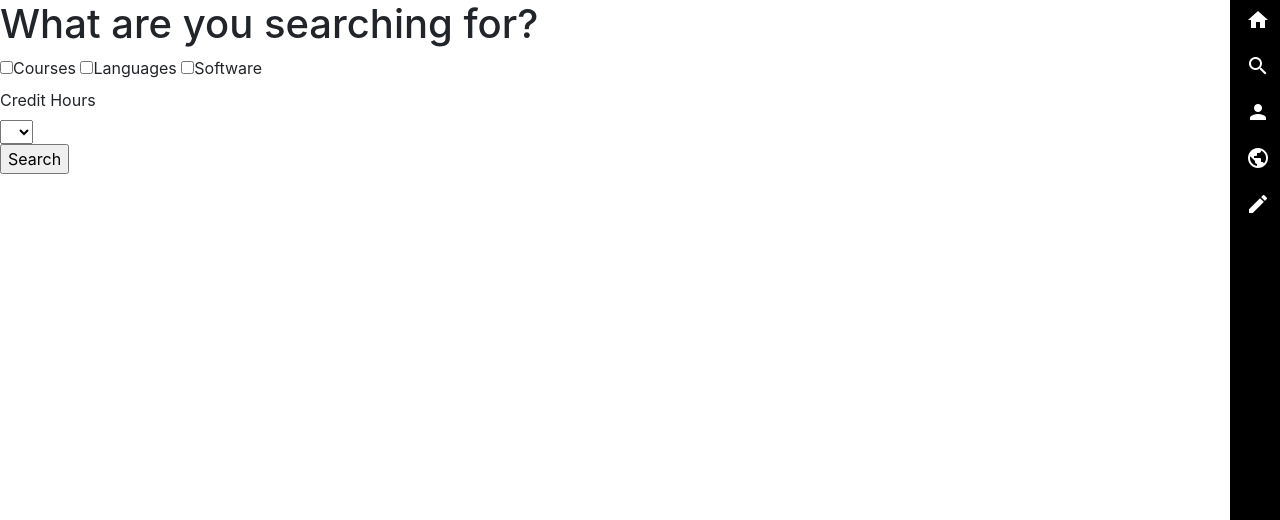
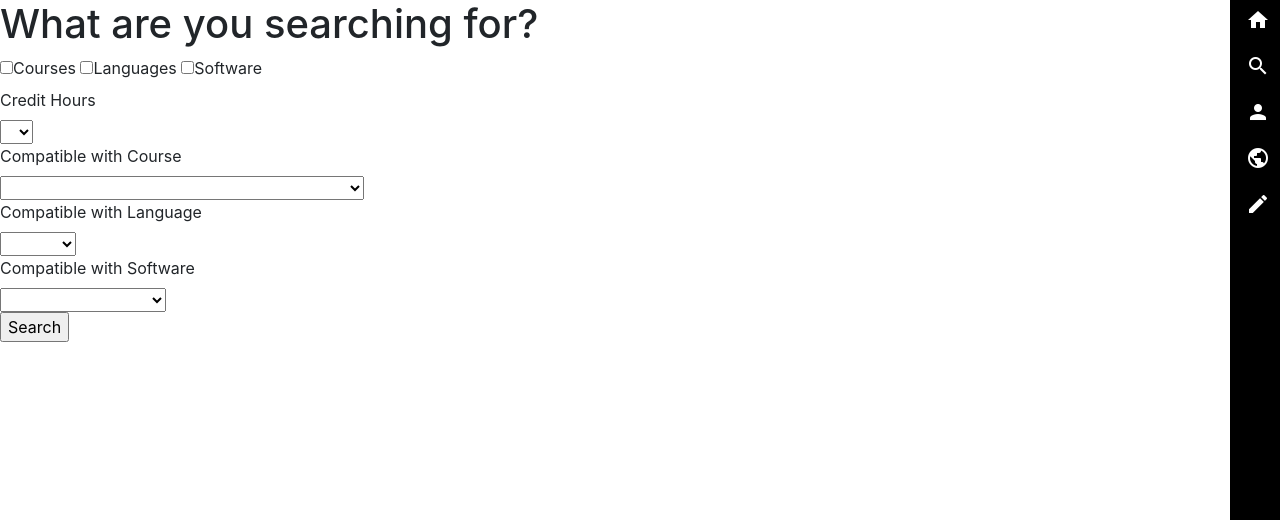
Before and after one commit to jeffreyalanwang/cheesecookie, a Flask app: page /search in a window 1280 px wide. Shown: the top 520 px of the page. Run offline with Flask 2, Linux system fonts and the light colour scheme; data comes from the database, SQL or seed files in the repository.

Commit message:
Many to many relationships implemented and 3/4 are searchable

```diff
--- a/app.py
+++ b/app.py
@@ -46,15 +46,14 @@ LanguageSoftware = db.Table(
     db.PrimaryKeyConstraint('language_id', 'software_id')
 )
 
-# I don't have time to figure out how to make this work. Next Sprint
-'''
+
 CourseRequiresCourse = db.Table(
     "CourseRequiresCourse",
     db.Column("course_id", db.ForeignKey('course.id')),
     db.Column("required_course_id", db.ForeignKey('course.id')),
     db.PrimaryKeyConstraint('course_id', 'required_course_id')
 )
-'''
+
 
 class Course(db.Model):
     id = db.Column(db.Integer, primary_key=True, autoincrement=True)
@@ -66,8 +65,7 @@ class Course(db.Model):
     compatible_language = db.relationship('Language', secondary=CourseLanguage, backref='compatible_course')
     compatible_software = db.relationship('Software', secondary=CourseSoftware, backref='compatible_course')
 
-    # I don't have time to figure out how to make this work. Next Sprint
-    # course_requires = db.relationship('Course', secondary=CourseRequiresCourse, backref='prerequisite')
+    course_requires = db.relationship('Course', secondary=CourseRequiresCourse, primaryjoin=(CourseRequiresCourse.c.course_id == id), secondaryjoin=(CourseRequiresCourse.c.required_course_id == id), backref='prerequisite_of')
 
     def __repr__(self):
         return '<Course: %r>' % self.title
@@ -109,6 +107,12 @@ def index():
 
 @app.route('/search', methods=['POST','GET'])
 def search():
+
+    # Used to dynamically list courses/languages/software
+    all_course = Course.query.order_by(Course.id).all()
+    all_language = Language.query.order_by(Language.id).all()
+    all_software = Software.query.order_by(Software.id).all()
+
     if request.method == 'POST':
         # TODO gather categories/search terms/narrowing factors/
 
@@ -118,11 +122,13 @@ def search():
 
         creditHours = request.form.get('credit_hours',False)
 
-        # I don't have time to figure out how to make this work. Next Sprint
-        '''
         compatibleLanguage = request.form.get('compatible_language',False)
         compatibleSoftware = request.form.get('compatible_software',False)
         compatibleCourse = request.form.get('compatible_course',False)
+
+        '''
+        prerequisiteCourse = request.form.get('prerequisite_course',False)
+        requiresCourse = request.form.get('requires_course',False)
         '''
 
         # TODO perform the SQL queries to get the results list
@@ -131,17 +137,24 @@ def search():
         if searchCourse:
             courses = Course.query
 
-            # I don't have time to figure out how to make this work. Next Sprint
-            '''
+            if int(creditHours) > 0:
+                courses = courses.filter_by(credit_hours=creditHours)
+
             if int(compatibleLanguage) > 0:
-                courses.filter_by(compatible_language=compatibleLanguage)
+                courses = courses.join(Course.compatible_language).filter(Language.id==compatibleLanguage)
 
             if int(compatibleSoftware) > 0:
-                print()
+                courses = courses.join(Course.compatible_software).filter(Software.id==compatibleSoftware)
+
+            # difficulty implementing this correctly as self joins are not working.
+            '''
+            if int(prerequisiteCourse) > 0:
+                courses = courses.join(Course.prerequisite_of).filter(Course.id==prerequisiteCourse)
+
+            if int(requiresCourse) > 0:
+                courses = courses.join(Course.course_requires).filter(Course.id==requiresCourse)
             '''
 
-            if int(creditHours) > 0:
-                courses = courses.filter_by(credit_hours=creditHours)
             courses = courses.order_by(Course.id).all()
         else:
             courses = []
@@ -150,13 +163,11 @@ def search():
         if searchLanguage:
             languages = Language.query
 
-            # I don't have time to figure out how to make this work. Next Sprint
-            '''
-            if compatibleCourse:
-                print()
-            if compatibleSoftware:
-                print()
-            '''
+            if int(compatibleCourse) > 0:
+                languages = languages.join(Language.compatible_course).filter(Course.id==compatibleCourse)
+
+            if int(compatibleSoftware) > 0:
+                languages = languages.join(Language.compatible_software).filter(Software.id==compatibleSoftware)
 
             languages = languages.order_by(Language.id).all()
         else:
@@ -166,13 +177,11 @@ def search():
         if searchSoftware:
             softwares = Software.query
 
-            # I don't have time to figure out how to make this work. Next Sprint
-            '''
-            if compatibleCourse:
-                print()
-            if compatibleLanguage:
-                print()
-            '''
+            if int(compatibleCourse) > 0:
+                softwares = softwares.join(Course.compatible_software).filter(Software.id==compatibleSoftware)
+
+            if int(compatibleLanguage) > 0:
+                softwares = softwares.join(Language.compatible_course).filter(Course.id==compatibleCourse)
 
             softwares = softwares.order_by(Software.id).all()
         else:
@@ -180,12 +189,12 @@ def search():
 
 
         try:
-            return render_template('search.html', courses=courses, languages=languages, softwares=softwares) #  TODO Add a # to direct to top of results
+            return render_template('search.html', all_course=all_course, all_language=all_language, all_software=all_software, courses=courses, languages=languages, softwares=softwares) #  TODO Add a # to direct to top of results
         except:
-            return render_template('search.html', err="There was an error with completing your search.")
+            return render_template('search.html', all_course=all_course, all_language=all_language, all_software=all_software, err="There was an error with completing your search.")
 
     else:
-        return render_template('search.html')
+        return render_template('search.html', all_course=all_course, all_language=all_language, all_software=all_software)
 
 
 @app.route('/course/<int:id>', methods=['GET'])
@@ -193,7 +202,7 @@ def coursePage(id):
     #  TODO Get the entry for that ID in course table
     course = Course.query.get_or_404(id)
     #  TODO Render with that info
-    return render_template('course.html', course=course)
+    return render_template('course.html', course=course,languages=course.compatible_language, softwares=course.compatible_software, requires=course.course_requires)
 
 
 @app.route('/language/<int:id>', methods=['GET'])
@@ -201,7 +210,7 @@ def languagePage(id):
     #  TODO Get the entry for that ID in language table
     language = Language.query.get_or_404(id)
     #  TODO Render with that info
-    return render_template('language.html', language=language)
+    return render_template('language.html', language=language,courses=language.compatible_course, softwares=language.compatible_software)
 
 
 @app.route('/software/<int:id>', methods=['GET'])
@@ -209,7 +218,7 @@ def softwarePage(id):
     #  TODO Get the entry for that ID in software database
     software = Software.query.get_or_404(id)
     #  TODO Render with that info
-    return render_template('software.html', software=software)
+    return render_template('software.html', software=software,languages=software.compatible_language, courses=software.compatible_course)
 
 
 
--- a/init_db.py
+++ b/init_db.py
@@ -8,17 +8,21 @@ C1 = Course(title='Introduction to Computer Systems', course_code='ITSC 2181', c
 C2 = Course(title='Data Structures and Algorithms', course_code='ITSC 2214', credit_hours='3', description='A study of the theory and implementation of abstract data types (ADTs) including stacks, queues, and both general purpose and specialized trees and graphs.')
 C3 = Course(title='Software Engineering', course_code='ITSC 3155', credit_hours='3', description='An introduction to software engineering, which advances the study and application of engineering principles, methods, and techniques that can help us to improve the process of creating software as well as the resulting software products.')
 
+
 L1 = Language(name='Python', site_url='https://www.python.org/', download_url='https://www.python.org/downloads/', documentation_url='https://docs.python.org/')
 L2 = Language(name='C', site_url='https://www.open-std.org/jtc1/sc22/wg14/', description='')
 
 S1 = Software(name='Visual Studio Code', site_url='https://code.visualstudio.com/', download_url='https://code.visualstudio.com/download', documentation_url='https://code.visualstudio.com/docs')
 
 C1.compatible_language.append(L2)
+C3.compatible_language.append(L1)
 
 C1.compatible_software.append(S1)
-C2.compatible_software.append(S1)
+C3.compatible_software.append(S1)
 
 L1.compatible_software.append(S1)
+
+C2.prerequisite_of.append(C3)
 
 db.session.add_all([C1,C2,C3])
 db.session.add_all([L1,L2])
--- a/templates/search.html
+++ b/templates/search.html
@@ -39,35 +39,68 @@
             <option value="4">4</option>
         </select>
         <br>
-        <!--
+
         <label for="compatible_course">Compatible with Course</label><br>
         <select name="compatible_course" id="compatible_course"><br>
 
-                I don't know how to make these options based on database values.
-                Need to research more flask stuff to improve here.
+            <option value="0"></option>
+
+            {% if all_course|length > 0  %}
+                {% for course in all_course %}
+                    <option value="{{ course.id }}">{{course.course_code}}: {{ course.title }}</option>
+                {% endfor %}
+            {% endif %}
+        </select>
+        <br>
+        <!-- Issues with getting this to work on the backend
+        <label for="prerequisite_course">Prerequisite of Course</label><br>
+        <select name="prerequisite_course" id="prerequisite_course"><br>
 
             <option value="0"></option>
-            <option value="CourseName1">CourseName1</option>
-            <option value="CourseName2">CourseName2</option>
+
+            {% if all_course|length > 0  %}
+                {% for course in all_course %}
+                    <option value="{{ course.id }}">{{course.course_code}}: {{ course.title }}</option>
+                {% endfor %}
+            {% endif %}
         </select>
         <br>
 
+        <label for="requires_course">Requires Course</label><br>
+        <select name="requires_course" id="requires_course"><br>
+
+            <option value="0"></option>
+
+            {% if all_course|length > 0  %}
+                {% for course in all_course %}
+                    <option value="{{ course.id }}">{{course.course_code}}: {{ course.title }}</option>
+                {% endfor %}
+            {% endif %}
+        </select>
+        <br>
+        -->
         <label for="compatible_language">Compatible with Language</label><br>
         <select name="compatible_language" id="compatible_language"><br>
             <option value="0"></option>
-            <option value="Language1">Language1</option>
-            <option value="Language2">Language2</option>
+            {% if all_language|length > 0  %}
+                {% for language in all_language %}
+                    <option value="{{ language.id }}">{{ language.name }}</option>
+                {% endfor %}
+            {% endif %}
         </select>
         <br>
 
         <label for="compatible_software">Compatible with Software</label><br>
         <select name="compatible_software" id="compatible_software"><br>
             <option value="0"></option>
-            <option value="Software1">Software1</option>
-            <option value="Software2">Software2</option>
+            {% if all_software|length > 0  %}
+                {% for software in all_software %}
+                    <option value="{{ software.id }}">{{ software.name }}</option>
+                {% endfor %}
+            {% endif %}
         </select>
         <br>
-        -->
+
 
         <input type="submit" value="Search">
 
```
Also changed, not shown: templates/course.html (+32 -0 lines), templates/language.html (+19 -0 lines), templates/software.html (+16 -0 lines).
